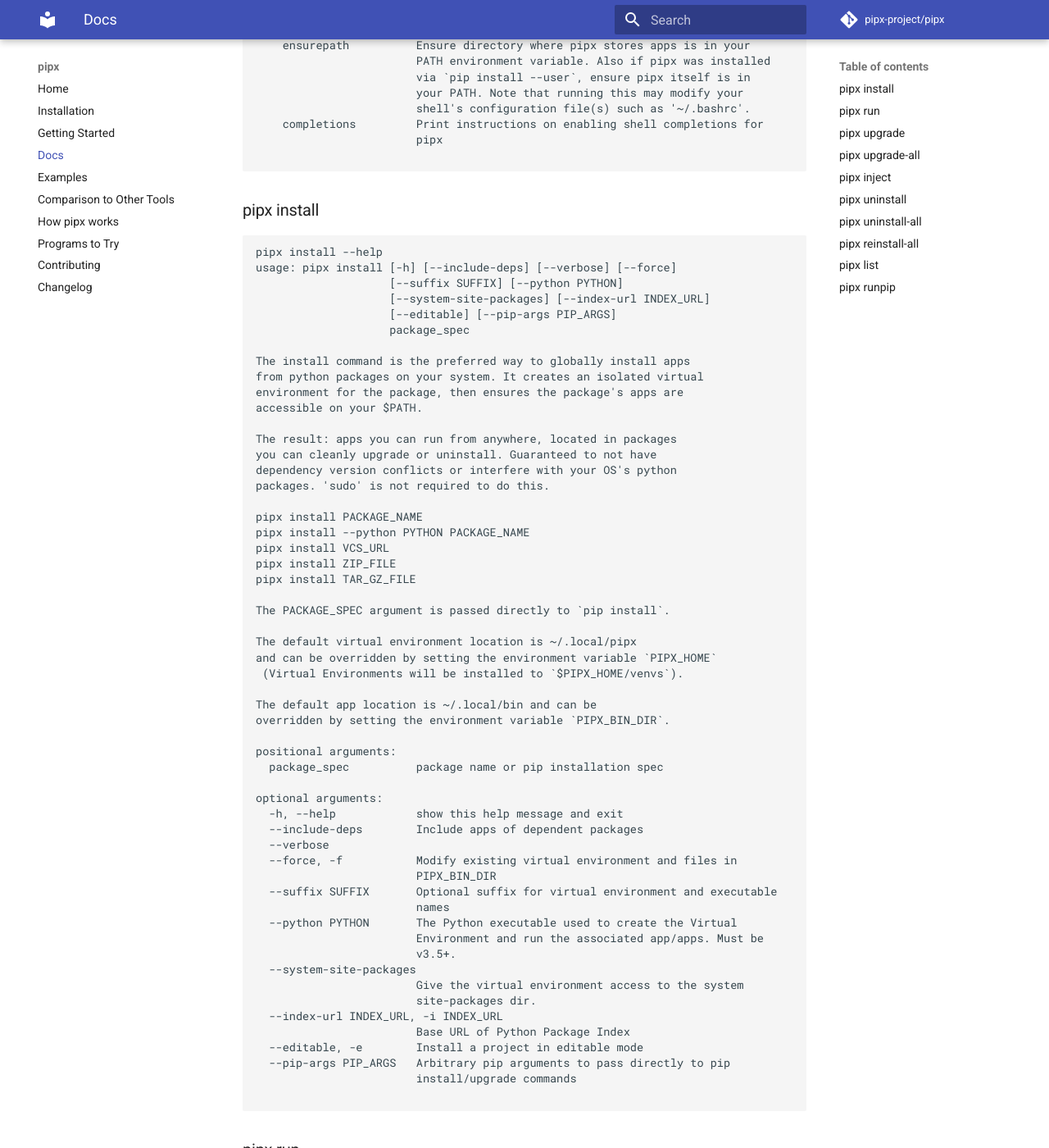
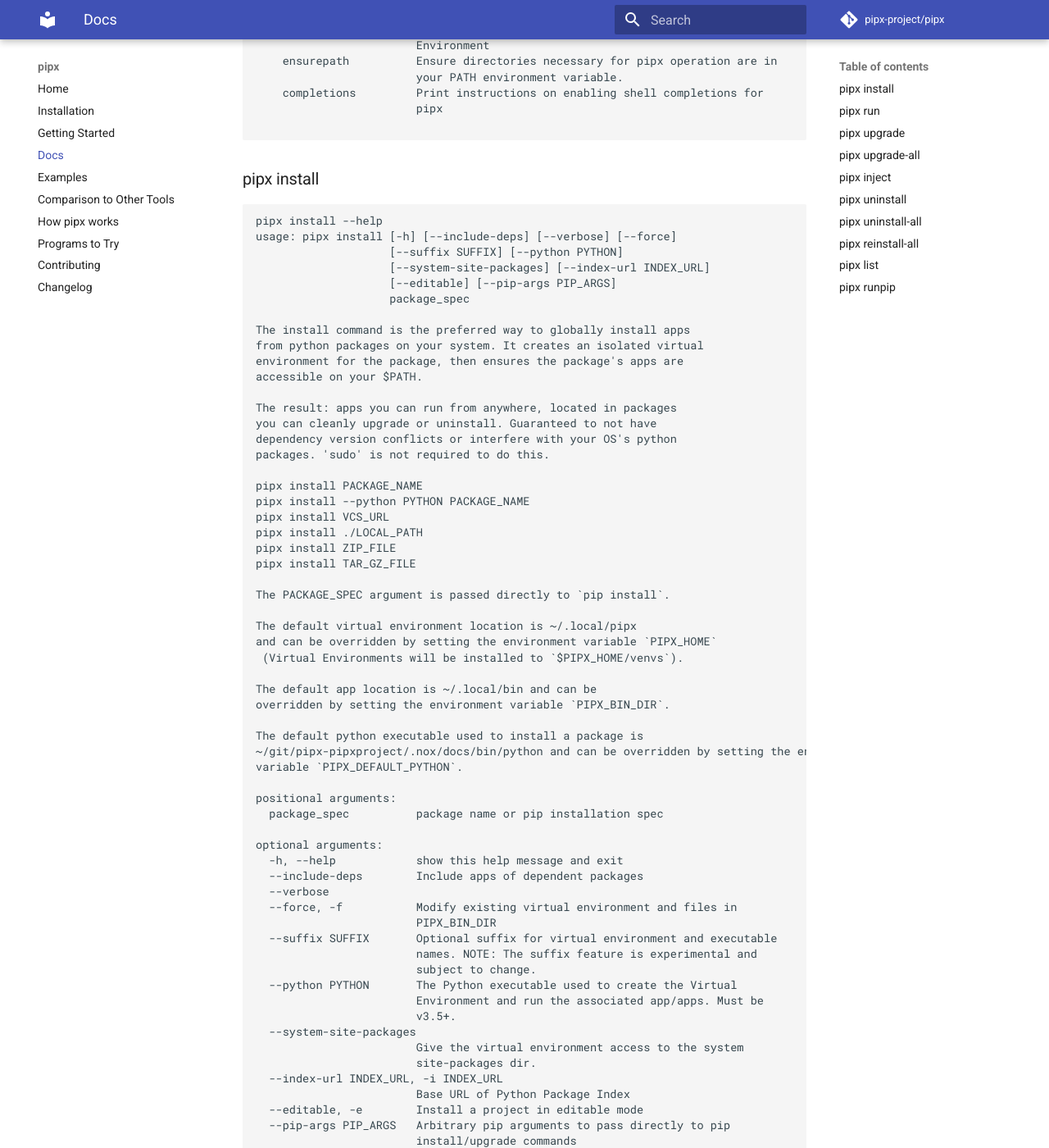
Before and after one commit to pypa/pipx, an MkDocs documentation site: the page built from docs/docs.md, in a window 1280 px wide and 1400 px high, scrolled down 962 px. Shown: the whole window at 82% size. Built offline with MkDocs 1.6.1 and Material for MkDocs 9.7.7, drawn with Linux system fonts in a browser that asks for light colours; comment, search, counter and statistics services are not loaded; some of the changed text lies outside the part shown.

Commit message:
Pre-release-0.15.6.

```diff
--- a/docs/docs.md
+++ b/docs/docs.md
@@ -24,6 +24,7 @@
 PIPX_BIN_DIR: Overrides location of app installations. Apps are symlinked
 or copied here.
 USE_EMOJI: Override emoji behavior. Default value varies based on platform.
+PIPX_DEFAULT_PYTHON: Overrides default python used for commands.
 
 optional arguments:
   -h, --help            show this help message and exit
@@ -48,11 +49,8 @@
                         directory (experimental).
     runpip              Run pip in an existing pipx-managed Virtual
                         Environment
-    ensurepath          Ensure directory where pipx stores apps is in your
-                        PATH environment variable. Also if pipx was installed
-                        via `pip install --user`, ensure pipx itself is in
-                        your PATH. Note that running this may modify your
-                        shell's configuration file(s) such as '~/.bashrc'.
+    ensurepath          Ensure directories necessary for pipx operation are in
+                        your PATH environment variable.
     completions         Print instructions on enabling shell completions for
                         pipx
 
@@ -82,6 +80,7 @@
 pipx install PACKAGE_NAME
 pipx install --python PYTHON PACKAGE_NAME
 pipx install VCS_URL
+pipx install ./LOCAL_PATH
 pipx install ZIP_FILE
 pipx install TAR_GZ_FILE
 
@@ -94,6 +93,10 @@
 The default app location is ~/.local/bin and can be
 overridden by setting the environment variable `PIPX_BIN_DIR`.
 
+The default python executable used to install a package is
+~/git/pipx-pipxproject/.nox/docs/bin/python and can be overridden by setting the environment
+variable `PIPX_DEFAULT_PYTHON`.
+
 positional arguments:
   package_spec          package name or pip installation spec
 
@@ -104,7 +107,8 @@
   --force, -f           Modify existing virtual environment and files in
                         PIPX_BIN_DIR
   --suffix SUFFIX       Optional suffix for virtual environment and executable
-                        names
+                        names. NOTE: The suffix feature is experimental and
+                        subject to change.
   --python PYTHON       The Python executable used to create the Virtual
                         Environment and run the associated app/apps. Must be
                         v3.5+.
--- a/src/pipx/version.py
+++ b/src/pipx/version.py
@@ -1,2 +1,2 @@
-__version_info__ = (0, 15, 5, 1, "dev0")
+__version_info__ = (0, 15, 6, 0)
 __version__ = ".".join(str(i) for i in __version_info__)
```
Also changed, not shown: docs/changelog.md (+1 -2 lines), 1 other file.
